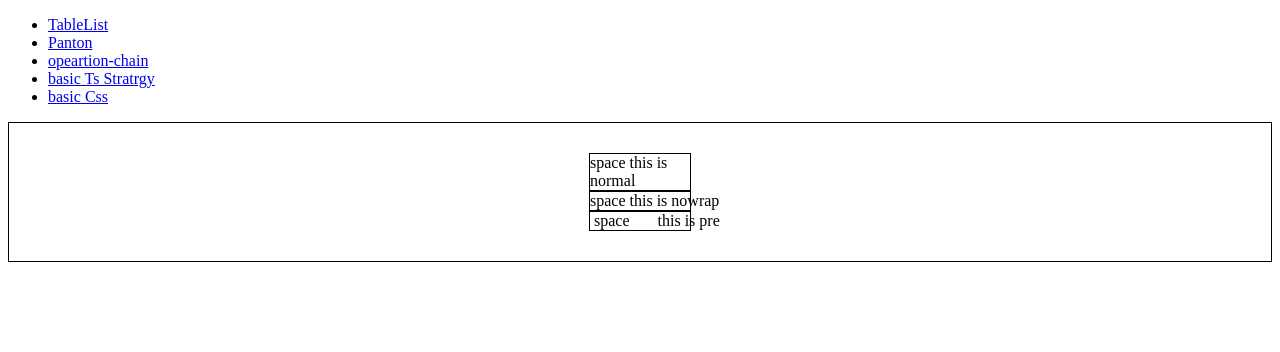
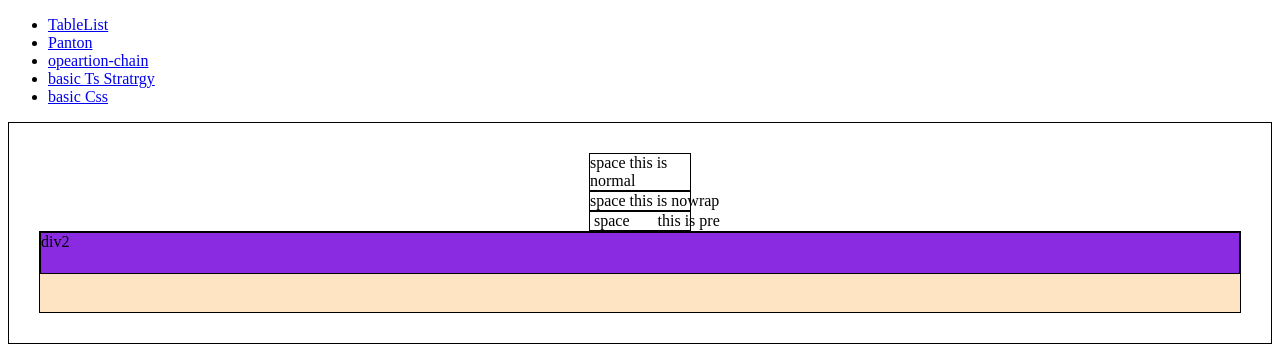
Before and after one commit to 540792740/React_Awesome_Components, a React app: page /css-basic in a window 1280 px wide. Shown: the top 352 px of the page. Built offline with nearby package versions, Linux system fonts and the light colour scheme.

Commit message:
bubbling

```diff
--- a/src/App.tsx
+++ b/src/App.tsx
@@ -9,7 +9,6 @@ import OperationChain from "./Components/OperationChain";
 import Panton from "./pages/basicJS";
 import BasicTs from "./pages/basicTs";
 import CssBasic from "./pages/css";
-import TableList from "./Components/table";
 
 export default function App() {
   return (
--- /dev/null
+++ b/src/pages/css/bubbling/index.scss
@@ -0,0 +1,11 @@
+#div1{
+    height: 80px;
+    background-color: bisque;
+    border: 1px solid;
+    // display: flex;
+    #div2{
+        height: 40px;
+        border: 1px solid;
+        background-color:blueviolet;
+    }
+}
--- /dev/null
+++ b/src/pages/css/bubbling/index.tsx
@@ -0,0 +1,24 @@
+
+import React, { useEffect } from 'react';
+import './index.scss'
+
+interface PantonProps {
+
+}
+function BubblingCapture(props: PantonProps) {
+
+    useEffect(() => {
+        var div1 = document.getElementById("div1");
+        var div2 = document.getElementById("div2");
+        div1.addEventListener('click', () => console.log("div1--捕获阶段"), true);
+        div2.addEventListener('click', () => console.log("div2--捕获阶段"), true);
+        div1.addEventListener('click', () => console.log("div1--冒泡阶段"));
+        div2.addEventListener('click', () => console.log("div2--冒泡阶段"));
+    }, [])
+    return (
+        <div id="div1" onClick={(e) => e.stopPropagation()}>
+            <div id="div2">div2</div>
+        </div>
+    )
+}
+export default BubblingCapture
--- a/src/pages/css/index.tsx
+++ b/src/pages/css/index.tsx
@@ -1,4 +1,5 @@
 import React, { useEffect } from 'react';
+import BubblingCapture from './bubbling';
 import './index.scss';
 
 interface CssProps {
@@ -15,6 +16,8 @@ const CssBasic: React.FC<CssProps> = () => {
             <div className='space-nowrap'> space       this is nowrap </div>
             <div className='space-pre'> space       this is pre </div>
         </div>
+
+        <BubblingCapture />
     </div>
 }
 
```
